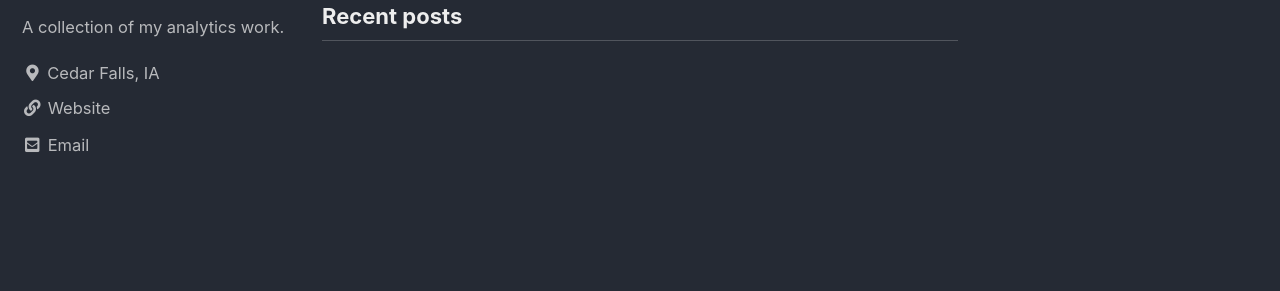
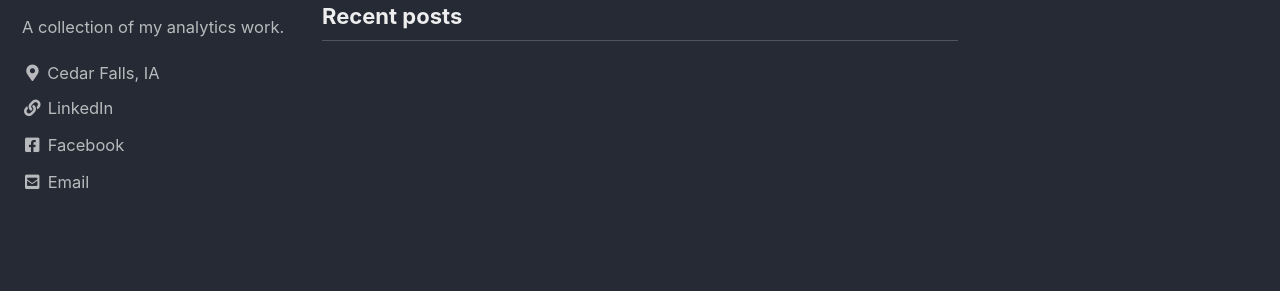
Before and after one commit to tyljporter/typo.github.io, a Jekyll site: the page built from index.html, in a window 1280 px wide. Shown: the part 139-430 px from the top of the page. Built offline with Jekyll 4.4.1, drawn with Linux system fonts in a browser that asks for light colours; cached includes are drawn as plain includes; the list of posts is cut into pages by our own code.

Commit message:
WebsiteUpdate

```diff
--- a/_config.yml
+++ b/_config.yml
@@ -102,7 +102,7 @@ author:
     - label: "Email"
       icon: "fas fa-fw fa-envelope-square"
       # url: "mailto:your.name@email.com"
-    - label: "Website"
+    - label: "LinkedIn"
       icon: "fas fa-fw fa-link"
       url: "https://linkedin.com/in/tyler-porter"
     - label: "Twitter"
@@ -110,7 +110,7 @@ author:
       # url: "https://twitter.com/"
     - label: "Facebook"
       icon: "fab fa-fw fa-facebook-square"
-      # url: "https://facebook.com/"
+      url: "https://www.facebook.com/tyler.porter.75/"
     - label: "GitHub"
       icon: "fab fa-fw fa-github"
       # url: "https://github.com/"
```
